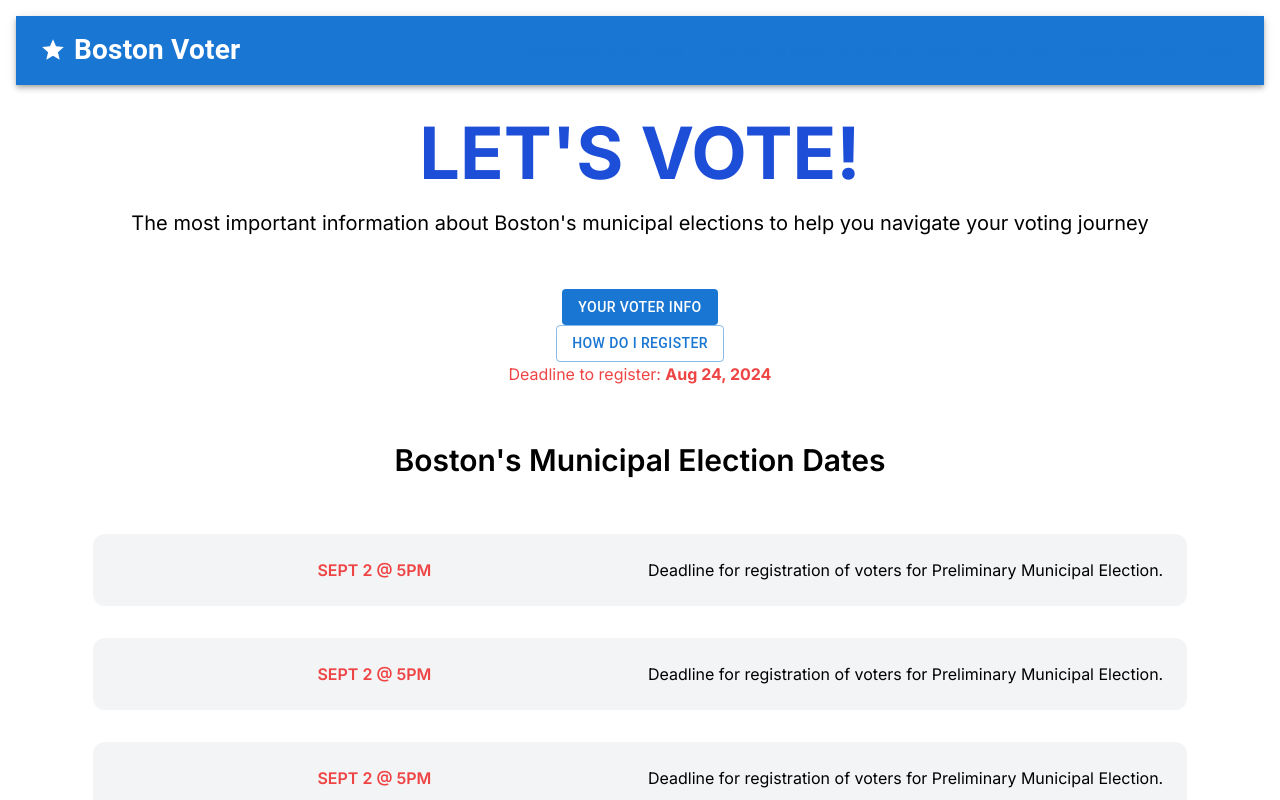
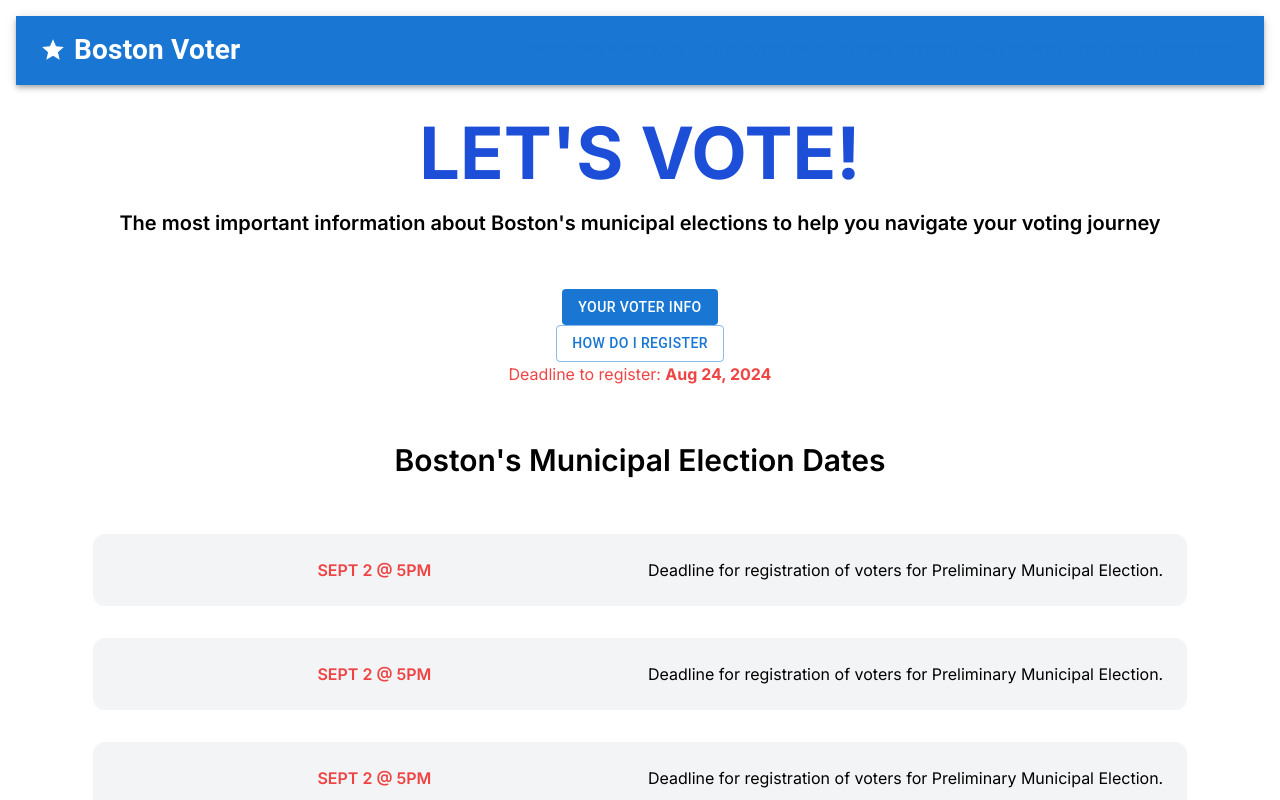
Before and after one commit to BU-Spark/pitne-voter-app, a Next.js app in the folder client/: page / in a window 1280 px wide. Shown: the top 800 px of the page. Built offline with nearby package versions, Linux system fonts and the light colour scheme.

Commit message:
another small style thing

```diff
--- a/client/src/pages/upcomingElections/index.tsx
+++ b/client/src/pages/upcomingElections/index.tsx
@@ -10,7 +10,7 @@ export default function UpcomingElections() {
         <div className=''>
             <div className='flex flex-col justify-center items-center p-4 text-center'>
                 <h1 className='text-blue-700 font-bold text-7xl '>LET&#39;S VOTE!</h1>
-                <p className='p-5 text-xl'>The most important information about Boston&#39;s municipal elections to help you navigate your voting journey</p>
+                <p className='font-semibold text-xl p-5'>The most important information about Boston&#39;s municipal elections to help you navigate your voting journey</p>
             </div>
 
 
```
Also changed, not shown: client/src/pages/dropBoxLocations/index.tsx (line endings or trailing spaces).
